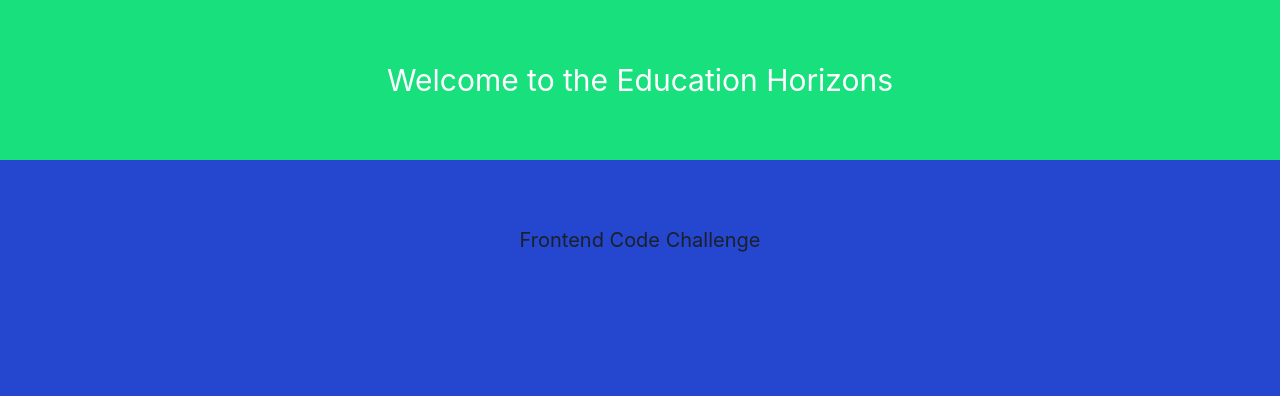
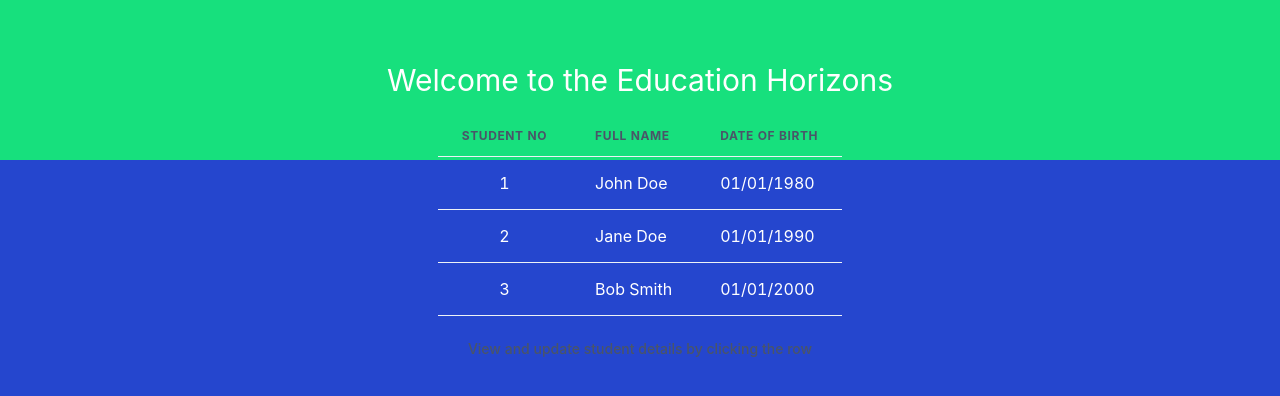
Before and after one commit to Cameron933/EdTh_code_test, a React (Create React App) app: page / in a window 1280 px wide. Shown: the top 396 px of the page. Built offline with nearby package versions, Linux system fonts and the light colour scheme; data requests are answered from the project's data file.

Commit message:
feat: map obj to table data

```diff
--- a/src/App.tsx
+++ b/src/App.tsx
@@ -1,4 +1,5 @@
 import React from "react";
+import StudentTable from "./components/StudentTable";
 
 const App: React.FC = () => {
   return (
@@ -25,7 +26,7 @@ const App: React.FC = () => {
           fontSize: 20,
         }}
       >
-        Frontend Code Challenge
+        <StudentTable />
       </div>
     </div>
   );
--- a/src/components/StudentTable.tsx
+++ b/src/components/StudentTable.tsx
@@ -1,16 +1,29 @@
 import React, { useState, useEffect } from "react";
 import { Table, Thead, Tbody, Tr, Th, Td, TableCaption, TableContainer } from "@chakra-ui/react";
 import axios, { AxiosError } from "axios";
+import DateFormatter from "../utils/DateFormatter";
 
 const StudentTable = () => {
   const [studentInfo, setStudentInfo] = useState<StudentInfo[]>([]);
+  const [studentProfiles, setStudentProfiles] = useState<StudentProfile[]>([]);
+
+  const [selectedProfileImage, setSelectedProfileImage] = useState<string>("");
 
   const fetchStudentsInfo = async () => {
     try {
       const responseStudents = await axios.get("http://localhost:5000/students");
+      const responseProfiles = await axios.get("http://localhost:5000/profiles");
 
       if (responseStudents && responseStudents.data) {
-        setStudentInfo(responseStudents.data);
+        const dobFormattedStudentsInfo = responseStudents.data.map((student: StudentInfo) => ({
+          ...student,
+          date_of_birth: DateFormatter(student.date_of_birth),
+        }));
+        setStudentInfo(dobFormattedStudentsInfo);
+      }
+
+      if (responseProfiles && responseProfiles.data) {
+        setStudentProfiles(responseProfiles.data);
       }
     } catch (error) {
       const { response, message } = error as AxiosError;
@@ -23,9 +36,35 @@ const StudentTable = () => {
     fetchStudentsInfo();
   }, []);
 
-  console.log(studentInfo);
+  console.log(studentInfo, studentProfiles);
 
-  return <div>Student Table place holder</div>;
+  return (
+    <TableContainer>
+      <Table variant="simple" color="white">
+        <TableCaption>View and update student details by clicking the row</TableCaption>
+        <Thead>
+          <Tr>
+            <Th>Student No</Th>
+            <Th>Full Name</Th>
+            <Th>Date of Birth</Th>
+          </Tr>
+        </Thead>
+        <Tbody>
+          {studentInfo.map((student) => {
+            return (
+              <React.Fragment key={student.id}>
+                <Tr>
+                  <Td textAlign="center">{student.id}</Td>
+                  <Td>{`${student.first_name} ${student.last_name}`}</Td>
+                  <Td>{student.date_of_birth}</Td>
+                </Tr>
+              </React.Fragment>
+            );
+          })}
+        </Tbody>
+      </Table>
+    </TableContainer>
+  );
 };
 
 export default StudentTable;
--- a/src/interfaces/student.d.ts
+++ b/src/interfaces/student.d.ts
@@ -14,3 +14,9 @@ interface Address {
   postcode: string;
   suburb?: string;
 }
+
+interface StudentProfile {
+  id: number;
+  student_id: number;
+  image_url: string;
+}
--- a/src/utils/DateFormatter.tsx
+++ b/src/utils/DateFormatter.tsx
@@ -1,7 +1,6 @@
-import React from "react";
-
-const DateFormatter = () => {
-  return <div></div>;
+const DateFormatter = (dob: string): string => {
+  const [year, month, day] = dob.split("-");
+  return `${day}/${month}/${year}`;
 };
 
 export default DateFormatter;
```
